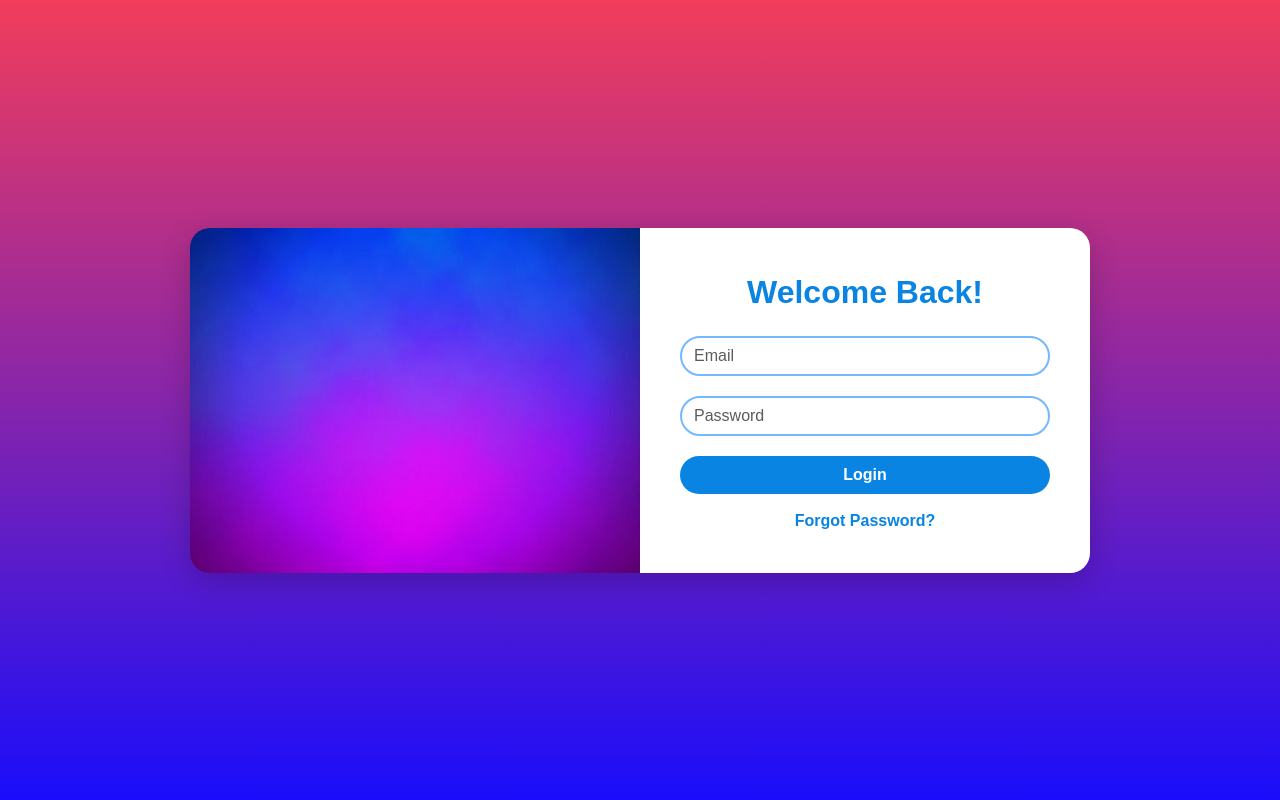
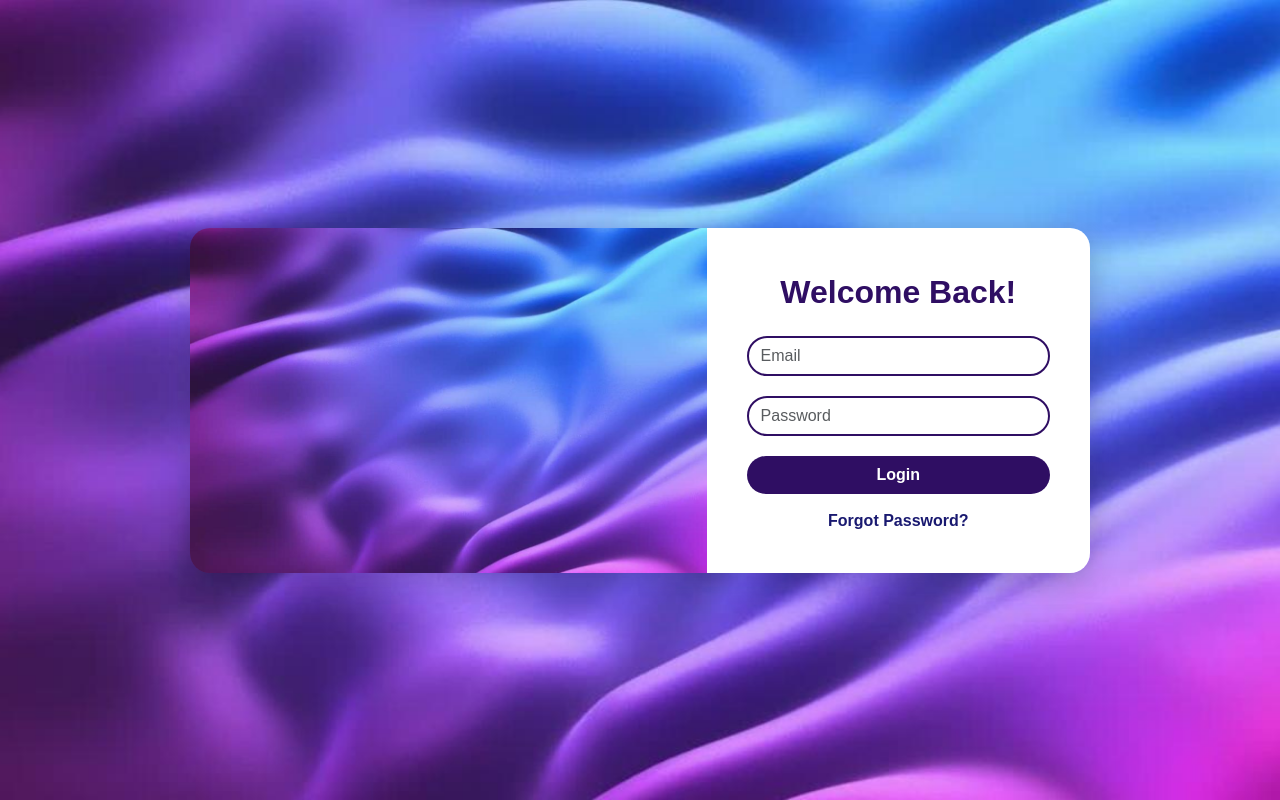
Before and after one commit to junikxz/uts_lec, a PHP site: page /user/login.php in a window 1280 px wide. Run offline with PHP 8.4, Linux system fonts and the light colour scheme.

Commit message:
ui login, forgetpass, signup (push buat karen)

```diff
--- a/signup/signup.php
+++ b/signup/signup.php
@@ -50,7 +50,7 @@ if ($_SERVER['REQUEST_METHOD'] == 'POST') {
             if ($stmt->execute([$username, $email, $hashedPassword, $birthdate, $phone])) {
                 echo "<script>
                     alert('Signup successful! Please login.');
-                    window.location.href = '../dashboard.php';
+                    window.location.href = '../user/login.php';
                     </script>";
             } else {
                 echo "<script>
--- a/user/login.php
+++ b/user/login.php
@@ -52,7 +52,7 @@ if ($_SERVER['REQUEST_METHOD'] == 'POST') {
             display: flex;
             justify-content: center;
             align-items: center;
-            background: url('images/background.png') no-repeat center center;
+            background: url('images/background.jpg') no-repeat center center;
             background-size: cover;
             font-family: 'Poppins', sans-serif;
         }
@@ -67,8 +67,8 @@ if ($_SERVER['REQUEST_METHOD'] == 'POST') {
         }
 
         .login-image {
-            width: 50%;
-            background: url('images/login-picture.jpeg') no-repeat center center;
+            width: 70%;
+            background: url('images/background.jpg');
             background-size: cover;
         }
 
@@ -83,19 +83,19 @@ if ($_SERVER['REQUEST_METHOD'] == 'POST') {
             font-weight: bold;
             margin-bottom: 20px;
             text-align: center;
-            color: #0984e3;
+            color: #2f0e63;
         }
 
         .form-control {
             border-radius: 25px;
             margin-bottom: 20px;
-            border: 2px solid #74b9ff;
+            border: 2px solid #2f0e63;
         }
 
         .btn-login {
             width: 100%;
             border-radius: 25px;
-            background-color: #0984e3;
+            background-color: #2f0e63;
             color: white;
             font-weight: bold;
             transition: background-color 0.3s ease;
@@ -111,7 +111,7 @@ if ($_SERVER['REQUEST_METHOD'] == 'POST') {
         }
 
         .forget-password a {
-            color: #0984e3;
+            color: #191970;
             text-decoration: none;
             font-weight: bold;
         }
```
Also changed, not shown: signup/style.css (+5 -5 lines), user/asset/background.jpg (added), user/asset/background.png (deleted), user/images/background.jpg (added), user/images/background.png (deleted), user/images/login-picture.jpeg (deleted).
